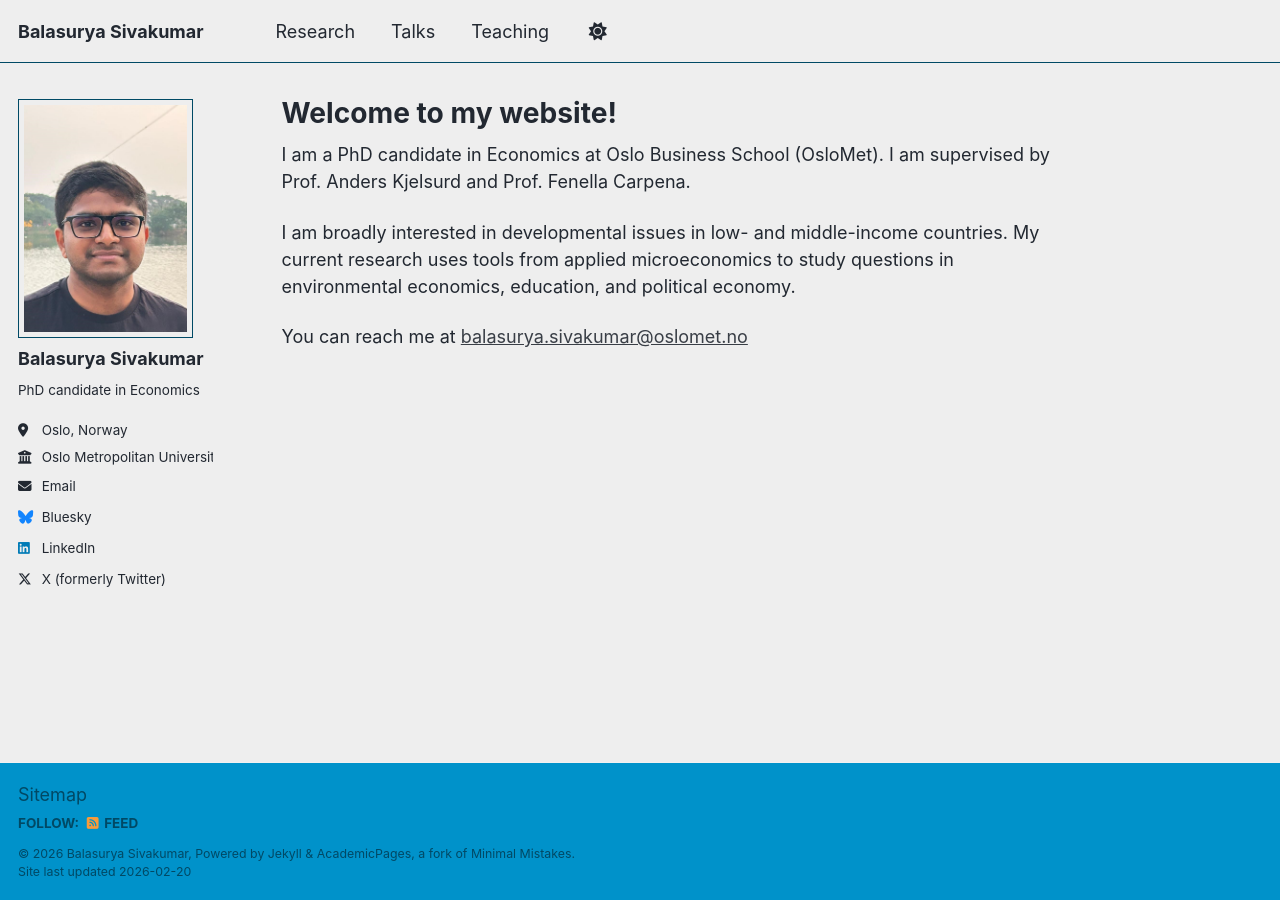
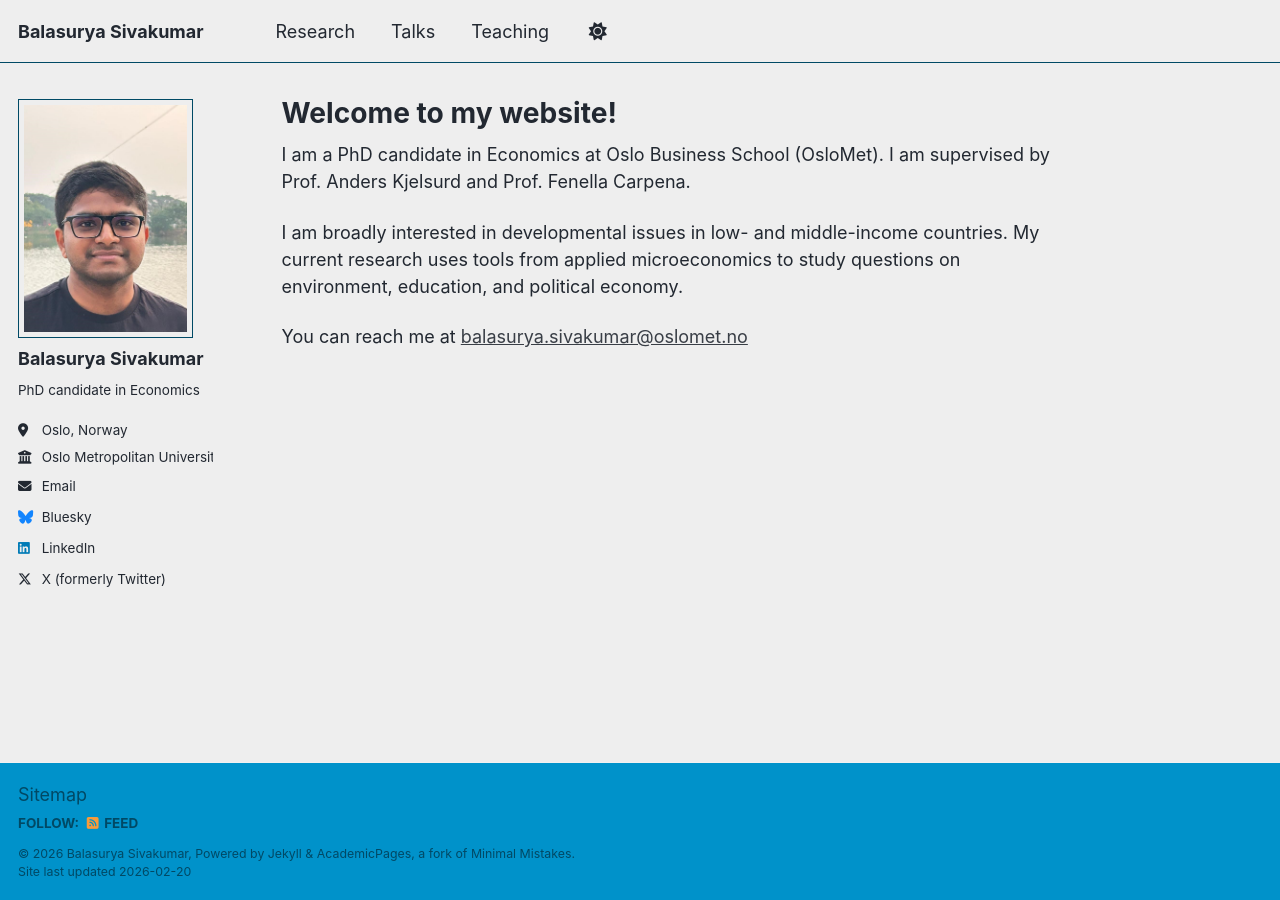
Before and after one commit to BalasuryaSivakumar/balasuryasivakumar.github.io, a Jekyll site: the page built from _pages/about.md, in a window 1280 px wide. Built offline with Jekyll 4.4.1, drawn with Linux system fonts in a browser that asks for light colours; a script that is not in the unit is left out.

Commit message:
Update about.md

```diff
--- a/_pages/about.md
+++ b/_pages/about.md
@@ -8,6 +8,6 @@ redirect_from:
 ---
 I am a PhD candidate in Economics at Oslo Business School (OsloMet). I am supervised by Prof. Anders Kjelsurd and Prof. Fenella Carpena.
 
-I am broadly interested in developmental issues in low- and middle-income countries. My current research uses tools from applied microeconomics to study questions in environmental economics, education, and political economy.
+I am broadly interested in developmental issues in low- and middle-income countries. My current research uses tools from applied microeconomics to study questions on environment, education, and political economy.
 
 You can reach me at <balasurya.sivakumar@oslomet.no>
```
